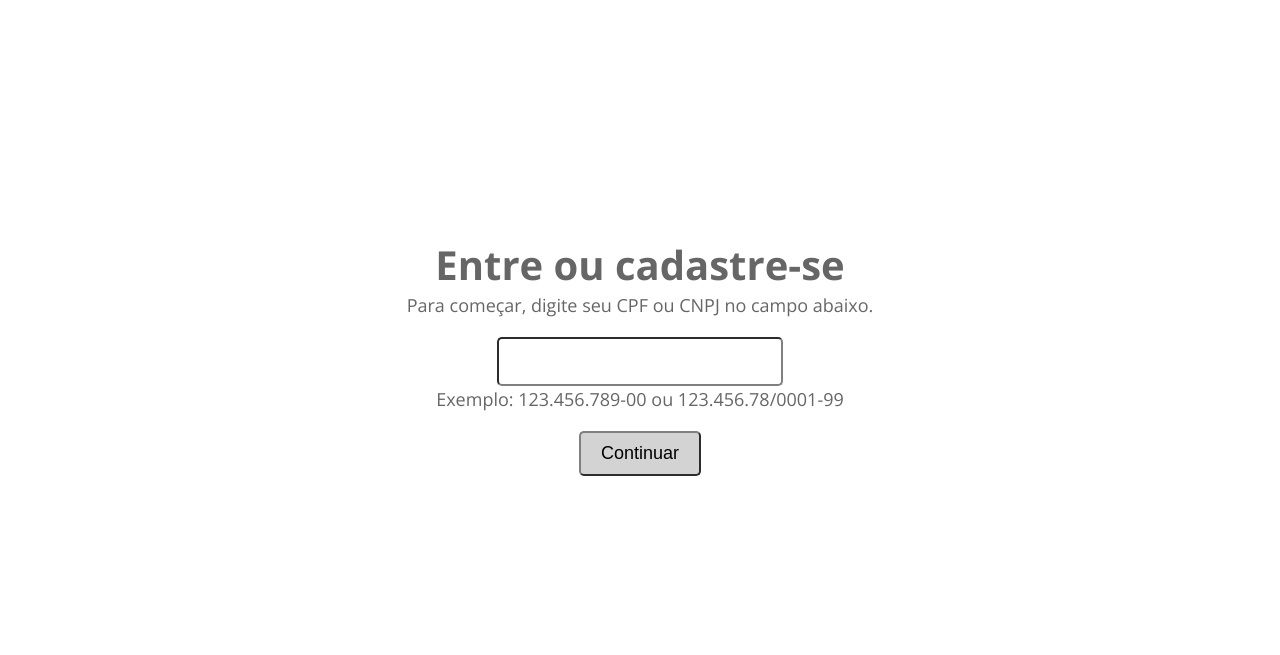
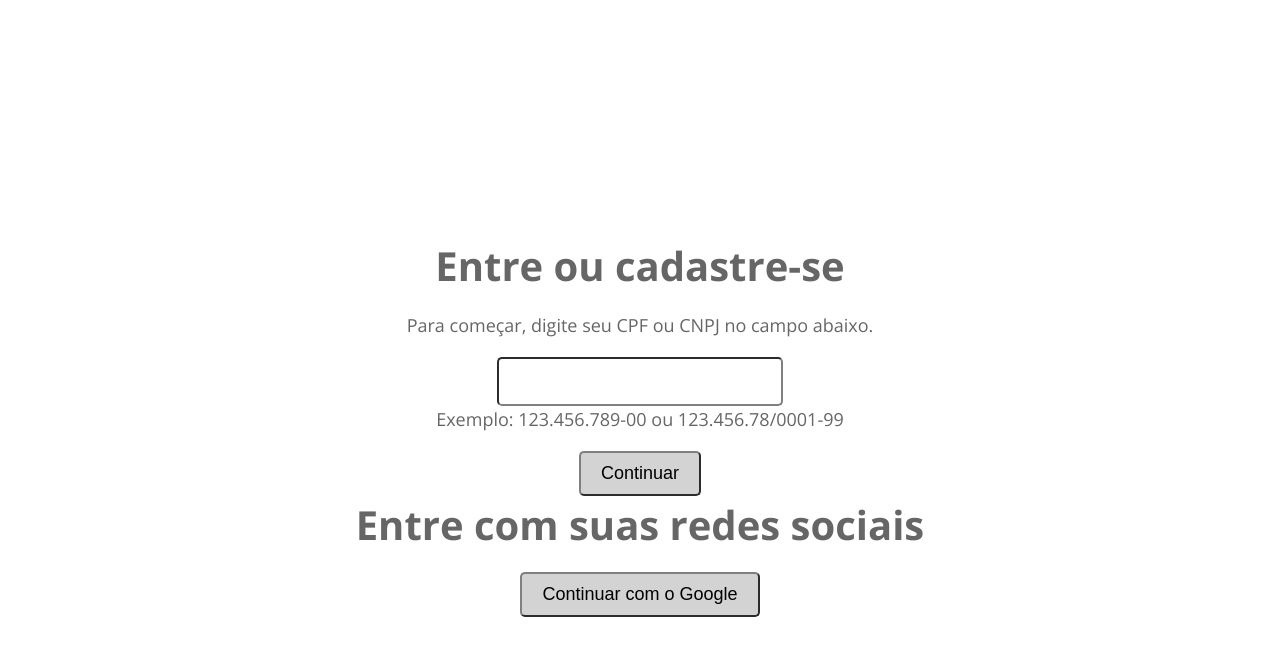
Before and after one commit to ndurantec/costa_bahia, a plain HTML site: page page/cadastro.html in a window 1280 px wide. Shown: the part 103-758 px from the top of the page. Drawn offline with nearby package versions, Linux system fonts and the light colour scheme.

Commit message:
Arrumando alguns codigos

```diff
--- a/asset/style/cadastro.css
+++ b/asset/style/cadastro.css
@@ -100,8 +100,19 @@ nav {
  }
 
  #search-form h1 {
+	margin-top: 1px;
+ 	margin-bottom: 20px;
  	font-size: 40px;
+	font-weight: 300px;
  }
+
+ #search-form h2 {
+	margin-top: 1px;
+ 	margin-bottom: 20px;
+ 	font-size: 40px;
+	font-weight: 300px;
+ }
+
 
  #search-form p {
  	margin-top: 1px;
--- a/page/cadastro.html
+++ b/page/cadastro.html
@@ -32,6 +32,8 @@
 							<p> Exemplo: 123.456.789-00 ou 123.456.78/0001-99</p>
 						</form>
 						<button type="button" id="add-btn">Continuar</button>
+						<h2> Entre com suas redes sociais </h2>
+						<button type="btn" id="add-btn">Continuar com o Google</button>
 					</div>
 				</div>
 
```
